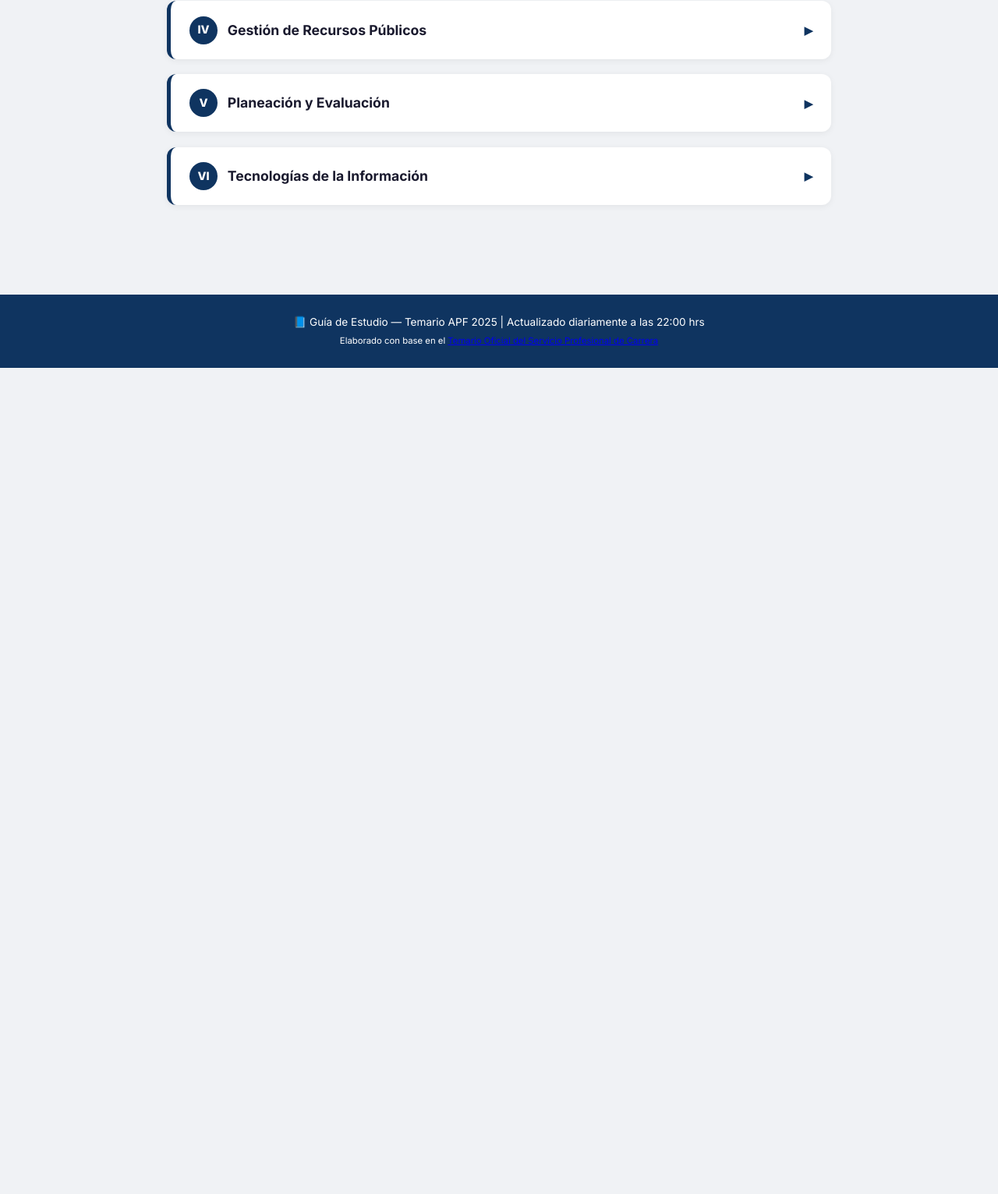
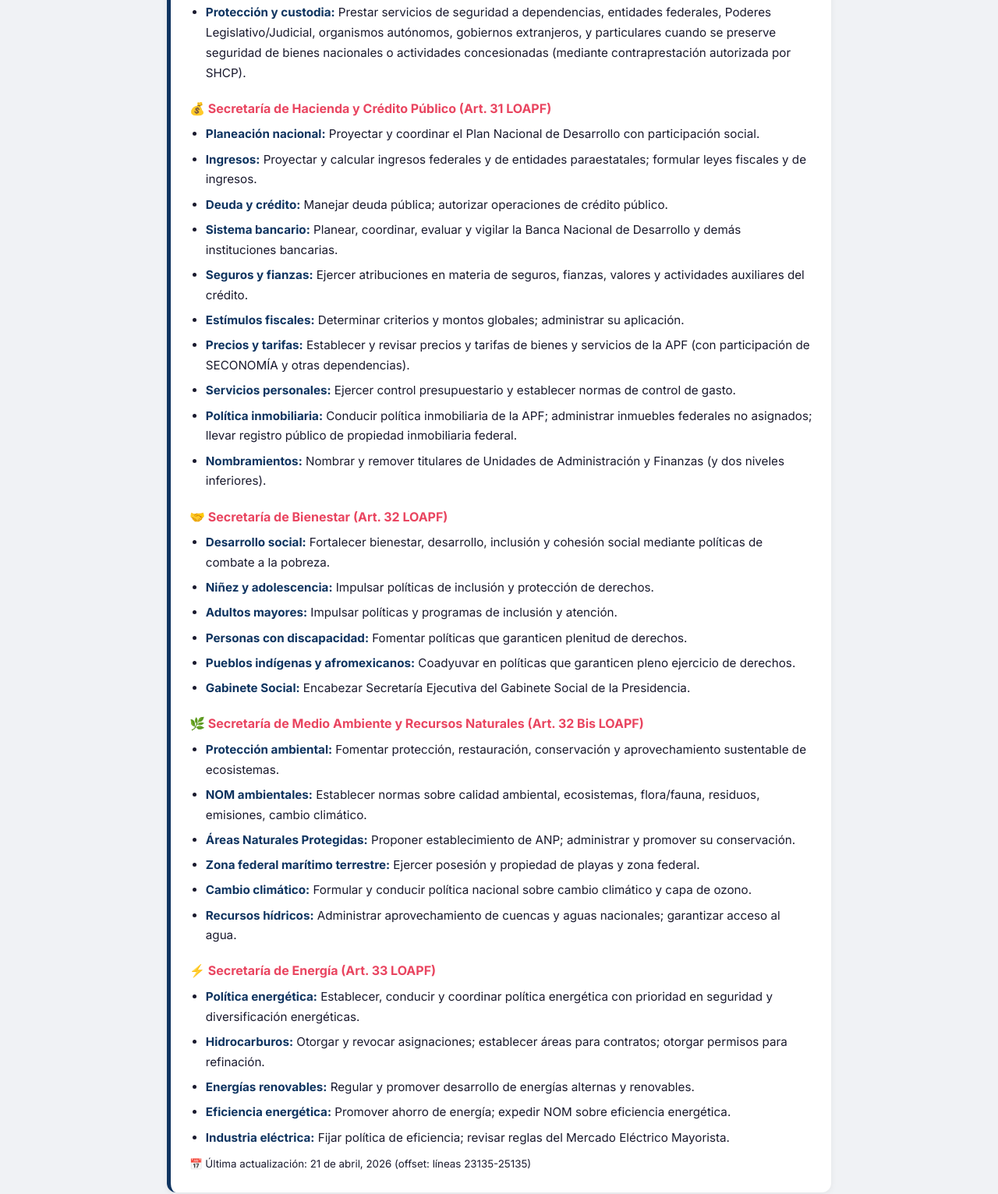
Before and after one commit to felipeosiris/temario-apf-2025, a plain HTML site: page index.html in a window 1280 px wide. Shown: the part 2634-4166 px from the top of the page at 78% size. Before the commit the page ends 3106 px from the top, so only its background shows below. Drawn offline with Linux system fonts and the light colour scheme.

Commit message:
Actualización diaria: Secretarías SSPC, SHCP, Bienestar, SEMARNAT, SENER (líneas 23135-25135)

```diff
--- a/index.html
+++ b/index.html
@@ -114,7 +114,60 @@
         <li><strong>Reinserción social:</strong> Programas para personas liberadas tras cumplir sentencia.</li>
       </ul>
 
-      <p><small>📅 Última actualización: 20 de abril, 2026 (offset: líneas 21135-22212)</small></p>
+      <h4>🔒 Secretaría de Seguridad y Protección Ciudadana (Art. 30 Bis LOAPF)</h4>
+      <ul>
+        <li><strong>Seguridad pública:</strong> Formular, coordinar y supervisar la política de seguridad pública y prevención del delito.</li>
+        <li><strong>Guardia Nacional:</strong> Coordinar y desplegar la Guardia Nacional; proponer nombramiento del Comandante.</li>
+        <li><strong>Sistema Nacional de Seguridad Pública:</strong> Presidir la Conferencia Nacional de Secretarios de Seguridad Pública; proponer titular del Secretariado Ejecutivo.</li>
+        <li><strong>Registro Público Vehicular:</strong> Coordinar y supervisar su operación.</li>
+        <li><strong>Indultos y amnistías:</strong> Recibir solicitudes (excepto delitos militares); promover reconocimiento de inocencia o anulación de sentencia.</li>
+        <li><strong>Protección y custodia:</strong> Prestar servicios de seguridad a dependencias, entidades federales, Poderes Legislativo/Judicial, organismos autónomos, gobiernos extranjeros, y particulares cuando se preserve seguridad de bienes nacionales o actividades concesionadas (mediante contraprestación autorizada por SHCP).</li>
+      </ul>
+
+      <h4>💰 Secretaría de Hacienda y Crédito Público (Art. 31 LOAPF)</h4>
+      <ul>
+        <li><strong>Planeación nacional:</strong> Proyectar y coordinar el Plan Nacional de Desarrollo con participación social.</li>
+        <li><strong>Ingresos:</strong> Proyectar y calcular ingresos federales y de entidades paraestatales; formular leyes fiscales y de ingresos.</li>
+        <li><strong>Deuda y crédito:</strong> Manejar deuda pública; autorizar operaciones de crédito público.</li>
+        <li><strong>Sistema bancario:</strong> Planear, coordinar, evaluar y vigilar la Banca Nacional de Desarrollo y demás instituciones bancarias.</li>
+        <li><strong>Seguros y fianzas:</strong> Ejercer atribuciones en materia de seguros, fianzas, valores y actividades auxiliares del crédito.</li>
+        <li><strong>Estímulos fiscales:</strong> Determinar criterios y montos globales; administrar su aplicación.</li>
+        <li><strong>Precios y tarifas:</strong> Establecer y revisar precios y tarifas de bienes y servicios de la APF (con participación de SECONOMÍA y otras dependencias).</li>
+        <li><strong>Servicios personales:</strong> Ejercer control presupuestario y establecer normas de control de gasto.</li>
+        <li><strong>Política inmobiliaria:</strong> Conducir política inmobiliaria de la APF; administrar inmuebles federales no asignados; llevar registro público de propiedad inmobiliaria federal.</li>
+        <li><strong>Nombramientos:</strong> Nombrar y remover titulares de Unidades de Administración y Finanzas (y dos niveles inferiores).</li>
+      </ul>
+
+      <h4>🤝 Secretaría de Bienestar (Art. 32 LOAPF)</h4>
+      <ul>
+        <li><strong>Desarrollo social:</strong> Fortalecer bienestar, desarrollo, inclusión y cohesión social mediante políticas de combate a la pobreza.</li>
+        <li><strong>Niñez y adolescencia:</strong> Impulsar políticas de inclusión y protección de derechos.</li>
+        <li><strong>Adultos mayores:</strong> Impulsar políticas y programas de inclusión y atención.</li>
+        <li><strong>Personas con discapacidad:</strong> Fomentar políticas que garanticen plenitud de derechos.</li>
+        <li><strong>Pueblos indígenas y afromexicanos:</strong> Coadyuvar en políticas que garanticen pleno ejercicio de derechos.</li>
+        <li><strong>Gabinete Social:</strong> Encabezar Secretaría Ejecutiva del Gabinete Social de la Presidencia.</li>
+      </ul>
+
+      <h4>🌿 Secretaría de Medio Ambiente y Recursos Naturales (Art. 32 Bis LOAPF)</h4>
+      <ul>
+        <li><strong>Protección ambiental:</strong> Fomentar protección, restauración, conservación y aprovechamiento sustentable de ecosistemas.</li>
+        <li><strong>NOM ambientales:</strong> Establecer normas sobre calidad ambiental, ecosistemas, flora/fauna, residuos, emisiones, cambio climático.</li>
+        <li><strong>Áreas Naturales Protegidas:</strong> Proponer establecimiento de ANP; administrar y promover su conservación.</li>
+        <li><strong>Zona federal marítimo terrestre:</strong> Ejercer posesión y propiedad de playas y zona federal.</li>
+        <li><strong>Cambio climático:</strong> Formular y conducir política nacional sobre cambio climático y capa de ozono.</li>
+        <li><strong>Recursos hídricos:</strong> Administrar aprovechamiento de cuencas y aguas nacionales; garantizar acceso al agua.</li>
+      </ul>
+
+      <h4>⚡ Secretaría de Energía (Art. 33 LOAPF)</h4>
+      <ul>
+        <li><strong>Política energética:</strong> Establecer, conducir y coordinar política energética con prioridad en seguridad y diversificación energéticas.</li>
+        <li><strong>Hidrocarburos:</strong> Otorgar y revocar asignaciones; establecer áreas para contratos; otorgar permisos para refinación.</li>
+        <li><strong>Energías renovables:</strong> Regular y promover desarrollo de energías alternas y renovables.</li>
+        <li><strong>Eficiencia energética:</strong> Promover ahorro de energía; expedir NOM sobre eficiencia energética.</li>
+        <li><strong>Industria eléctrica:</strong> Fijar política de eficiencia; revisar reglas del Mercado Eléctrico Mayorista.</li>
+      </ul>
+
+      <p><small>📅 Última actualización: 21 de abril, 2026 (offset: líneas 23135-25135)</small></p>
     </div>
   </details>
 
--- a/progress.json
+++ b/progress.json
@@ -1 +1 @@
-{"offset":23135,"lastUpdate":"2026-04-20T22:00:00"}
+{"offset":25135,"lastUpdate":"2026-04-21T22:00:00"}
```
